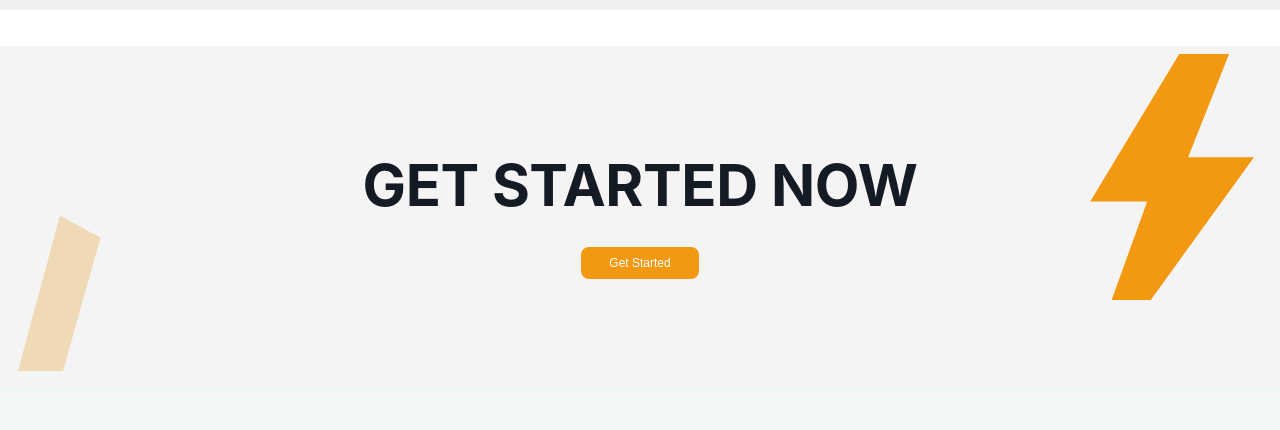
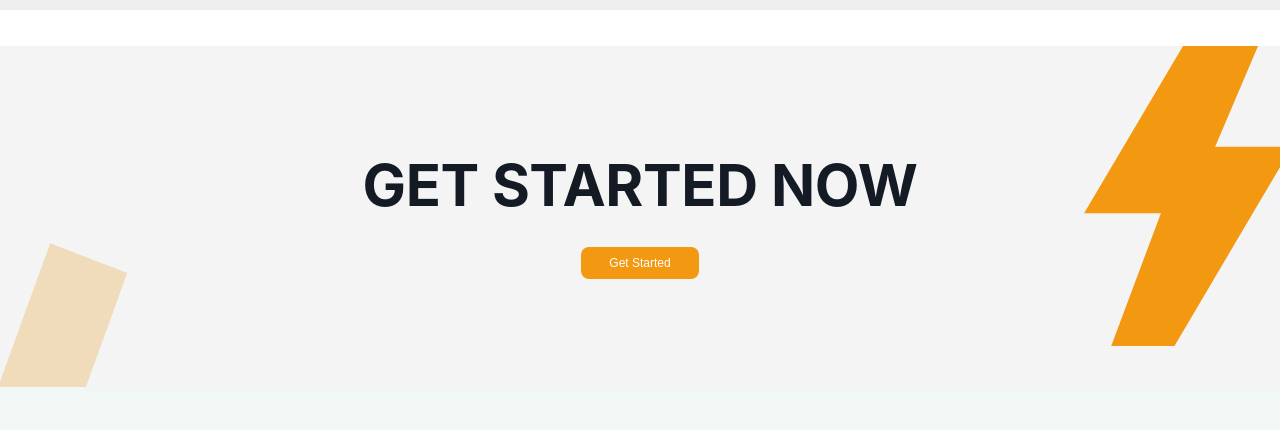
Before and after one commit to Afresh-Revolution/AfreshCenter, a React (Vite) app: page / in a window 1280 px wide. Shown: the part 5614-6044 px from the top of the page. Built offline with nearby package versions, Linux system fonts and the light colour scheme; no server answers.

Commit message:
updated get in touch and get started

```diff
--- a/src/scss/_landingPage.scss
+++ b/src/scss/_landingPage.scss
@@ -29,7 +29,7 @@
         .affiliated h4 { font-size: 18px; text-transform: uppercase; letter-spacing: 2px; color: #4a5c6c; margin-bottom: 24px; }
         .brand-strip { display: flex; flex-wrap: wrap; justify-content: center; gap: 32px; align-items: center; }
         .brand-item { display: flex; align-items: center; justify-content: center; min-width: 110px; }
-        .brand-item img { max-height: 48px; max-width: 140px; width: auto; height: auto; object-fit: contain; opacity: 0.88; transition: opacity 0.2s ease; }
+        .brand-item img { max-height: 48px; max-width: 140px; width: auto; height: auto; -o-object-fit: contain; object-fit: contain; opacity: 0.88; transition: opacity 0.2s ease; }
         .brand-item img:hover { opacity: 1; }
         /* about section */
         .about { background: #ffffff; padding: 70px 32px; }
@@ -41,7 +41,7 @@
         .read-more-link:hover { border-bottom-color: #1e6f5c; }
         .about-visual { flex: 1 1 360px; min-width: 280px; max-width: 460px; display: grid; grid-template-columns: 1fr 1fr; align-items: center; position: relative; }
         .about-photo { width: 180px; height: 240px; border-radius: 120px; overflow: hidden; box-shadow: 0 12px 26px rgba(0, 0, 0, 0.12); background: #f2f2f2; }
-        .about-photo img { width: 100%; height: 100%; object-fit: cover; display: block; }
+        .about-photo img { width: 100%; height: 100%; -o-object-fit: cover; object-fit: cover; display: block; }
         .about-photo-left { justify-self: start; }
         .about-photo-right { justify-self: end; margin-top: 18px; }
         .about-count-badge { position: absolute; left: 50%; top: 50%; transform: translate(-50%, -50%); width: 128px; height: 128px; border-radius: 50%; background: #fff; box-shadow: 0 12px 28px rgba(0, 0, 0, 0.16); display: flex; flex-direction: column; align-items: center; justify-content: center; text-align: center; z-index: 2; }
@@ -73,7 +73,7 @@
         .section-sub { color: #3f5465; margin-bottom: 24px; font-size: 14px; text-align: center; }
         .service-cards { display: grid; grid-template-columns: repeat(3, minmax(0, 1fr)); gap: 20px; margin: 0 auto 14px; max-width: 960px; }
         .service-card { background: #fff; border-radius: 12px; padding: 10px 10px 12px; box-shadow: 0 8px 18px rgba(0, 0, 0, 0.08); border: 1px solid #eceff2; }
-        .service-card-image { width: 100%; height: 124px; object-fit: cover; border-radius: 8px; margin-bottom: 10px; display: block; }
+        .service-card-image { width: 100%; height: 124px; -o-object-fit: cover; object-fit: cover; border-radius: 8px; margin-bottom: 10px; display: block; }
         .service-card h3 { font-size: 12px; margin-bottom: 6px; color: #1f2e45; font-weight: 700; }
         .service-card p { color: #6f7782; margin-bottom: 10px; line-height: 1.3; font-size: 10px; }
         .service-learn-btn { width: 100%; border: 0; border-radius: 8px; background: #f7941d; color: #fff; font-size: 10px; font-weight: 600; padding: 8px 10px; cursor: pointer; }
@@ -91,7 +91,7 @@
         .team-slider-track { --team-step: calc((100% - 40px) / 5 + 10px); display: flex; gap: 10px; transition: transform 0.35s ease; will-change: transform; }
         .team-card { position: relative; flex: 0 0 calc((100% - 40px) / 5); transform: none; opacity: 1; z-index: auto; background: #f7f8fb; border-radius: 10px; overflow: hidden; border: 1px solid #dde4ea; box-shadow: 0 4px 12px rgba(0, 0, 0, 0.06); }
         .team-card-featured { transform: translateY(-6px); }
-        .team-card-image { width: 100%; height: 140px; object-fit: cover; display: block; }
+        .team-card-image { width: 100%; height: 140px; -o-object-fit: cover; object-fit: cover; display: block; }
         .team-card-content { padding: 8px 10px 10px; }
         .team-card h4 { font-size: 11px; margin: 0 0 4px; color: #162635; font-weight: 700; }
         .team-role { color: #f7941d; font-size: 9px; font-weight: 700; margin-bottom: 5px; text-transform: uppercase; }
@@ -104,7 +104,7 @@
         .works-header span { font-size: 12px; color: #6d7682; }
         .works-mosaic { display: grid; grid-template-columns: repeat(4, minmax(0, 1fr)); gap: 12px; }
         .works-tile { border-radius: 12px; overflow: hidden; background: #fff; border: 1px solid #dfe5ea; min-height: 110px; }
-        .works-tile-image { width: 100%; height: 100%; object-fit: cover; display: block; }
+        .works-tile-image { width: 100%; height: 100%; -o-object-fit: cover; object-fit: cover; display: block; }
         .works-tile-text { padding: 14px 12px; }
         .works-tile-text h3 { font-size: 16px; color: #1c2430; margin-bottom: 8px; text-transform: lowercase; }
         .works-tile-text p { font-size: 11px; color: #606a76; line-height: 1.4; }
@@ -118,10 +118,10 @@
         .why-choose-copy li { font-size: 11px; color: #616b76; margin-bottom: 8px; position: relative; padding-left: 18px; }
         .why-choose-copy li::before { content: ""; position: absolute; left: 0; top: 4px; width: 8px; height: 8px; border: 1.5px solid #f39a12; border-radius: 50%; }
         .why-choose-image-wrap { border-radius: 20px; overflow: hidden; box-shadow: 0 10px 22px rgba(0, 0, 0, 0.14); }
-        .why-choose-image { width: 100%; height: 100%; object-fit: cover; display: block; min-height: 360px; }
+        .why-choose-image { width: 100%; height: 100%; -o-object-fit: cover; object-fit: cover; display: block; min-height: 360px; }
         .testimonial-panel { margin-top: 40px; background: #f5f5f5; border-radius: 14px; padding: 20px; display: grid; grid-template-columns: 220px 1fr; gap: 20px; align-items: center; }
         .testimonial-profile-card { background: #fff; border-radius: 14px; padding: 14px; text-align: center; border: 1px solid #e3e8ec; }
-        .testimonial-profile-image { width: 82px; height: 82px; border-radius: 50%; object-fit: cover; margin: 0 auto 10px; display: block; }
+        .testimonial-profile-image { width: 82px; height: 82px; border-radius: 50%; -o-object-fit: cover; object-fit: cover; margin: 0 auto 10px; display: block; }
         .testimonial-profile-card h4 { font-size: 19px; color: #141d28; margin-bottom: 4px; }
         .testimonial-profile-card p { font-size: 14px; color: #717a85; margin-bottom: 12px; }
         .testimonial-mini-nav { display: flex; justify-content: center; gap: 8px; }
@@ -140,7 +140,7 @@
         }
 /* contact / get in touch */
         .contact-section { background: #efefef; padding: 36px 24px 12px; }
-        .contact-wrap { display: grid; grid-template-columns: 1.3fr 0.9fr; gap: 0; max-width: 1120px; border-radius: 14px; overflow: hidden; margin: 0 auto; border: 1px solid #2d5563; }
+        .contact-wrap { display: grid; grid-template-columns: 1.3fr 0.9fr; gap: 0; max-width: 1120px; border-radius: 14px; overflow: hidden; margin: 0 auto; border: 1px solid #2d5563;  padding: 0}
         .contact-form-panel { background: #10344a; color: #f1f6f8; padding: 26px 24px 20px; }
         .contact-form-panel h3 { text-align: center; font-size: 40px; margin-bottom: 18px; }
         .contact-form-panel .form-row { display: grid; grid-template-columns: 1fr 1fr; gap: 14px; margin-bottom: 12px; }
@@ -161,29 +161,31 @@
         .contact-map-panel { background: #e8dcc5; min-height: 480px; }
         .contact-map-panel iframe { width: 100%; height: 100%; border: 0; min-height: 480px; display: block; }
         /* get started now */
-        .getstarted-banner { position: relative; background: #f4f4f4; margin-top: 36px; padding: 96px 24px 108px; overflow: hidden; min-height: 290px; }
+        .getstarted-banner { position: relative; background: #f4f4f4; margin-top: 36px; padding: 96px 24px 108px; overflow: hidden; min-height: 300px; }
         .getstarted-banner::before {
           content: "";
           position: absolute;
-          left: 18px;
-          bottom: 16px;
-          width: 150px;
-          height: 185px;
+          left: -14px;
+          bottom: -10px;
+          width: 214px;
+          height: 248px;
           background: #efd2a6;
-          opacity: 0.8;
-          clip-path: polygon(0 100%, 28% 16%, 55% 28%, 30% 100%);
+          opacity: 0.72;
+          -webkit-clip-path: polygon(4% 100%, 30% 38%, 66% 50%, 45% 100%);
+                  clip-path: polygon(4% 100%, 30% 38%, 66% 50%, 45% 100%);
         }
         .getstarted-banner::after {
           content: "";
           position: absolute;
-          right: 26px;
-          top: 8px;
-          width: 178px;
-          height: 246px;
+          right: -12px;
+          top: -16px;
+          width: 226px;
+          height: 316px;
           background: #f39811;
-          clip-path: polygon(58% 0, 86% 0, 63% 42%, 100% 42%, 42% 100%, 20% 100%, 40% 60%, 8% 60%);
+          -webkit-clip-path: polygon(56% 0, 88% 0, 66% 37%, 100% 37%, 48% 100%, 20% 100%, 42% 58%, 8% 58%);
+                  clip-path: polygon(56% 0, 88% 0, 66% 37%, 100% 37%, 48% 100%, 20% 100%, 42% 58%, 8% 58%);
         }
-        .getstarted-inner { position: relative; z-index: 1; text-align: center; }
+        .getstarted-inner { position: relative; z-index: 1; text-align: center;}
         .getstarted-inner h2 { font-size: 58px; color: #141b24; margin-bottom: 18px; letter-spacing: -0.4px; }
         .getstarted-btn { border: 0; border-radius: 8px; background: #f39811; color: #fff; padding: 9px 28px; font-size: 12px; cursor: pointer; }
         .getstarted-btn:hover { background: #de8300; }
@@ -193,8 +195,8 @@
           .contact-meta { grid-template-columns: 1fr; }
           .contact-form-panel .form-row { grid-template-columns: 1fr; }
           .getstarted-banner { padding: 70px 20px 82px; min-height: 240px; }
-          .getstarted-banner::before { width: 110px; height: 130px; left: 6px; bottom: 8px; }
-          .getstarted-banner::after { width: 130px; height: 180px; right: 8px; top: 6px; }
+          .getstarted-banner::before { width: 142px; height: 160px; left: -12px; bottom: -8px; -webkit-clip-path: polygon(6% 100%, 30% 38%, 66% 50%, 45% 100%); clip-path: polygon(6% 100%, 30% 38%, 66% 50%, 45% 100%); }
+          .getstarted-banner::after { width: 152px; height: 210px; right: -14px; top: -6px; -webkit-clip-path: polygon(56% 0, 88% 0, 66% 37%, 100% 37%, 48% 100%, 20% 100%, 42% 58%, 8% 58%); clip-path: polygon(56% 0, 88% 0, 66% 37%, 100% 37%, 48% 100%, 20% 100%, 42% 58%, 8% 58%); }
           .getstarted-inner h2 { font-size: 44px; }
         }
         /* footer */
```
